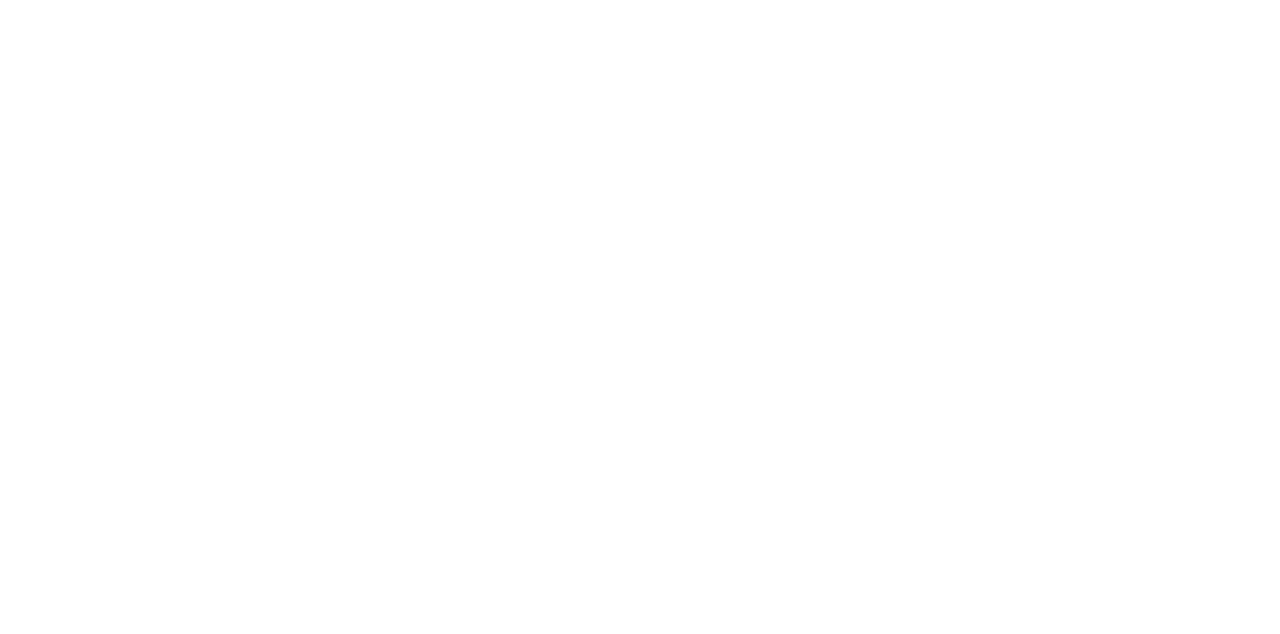
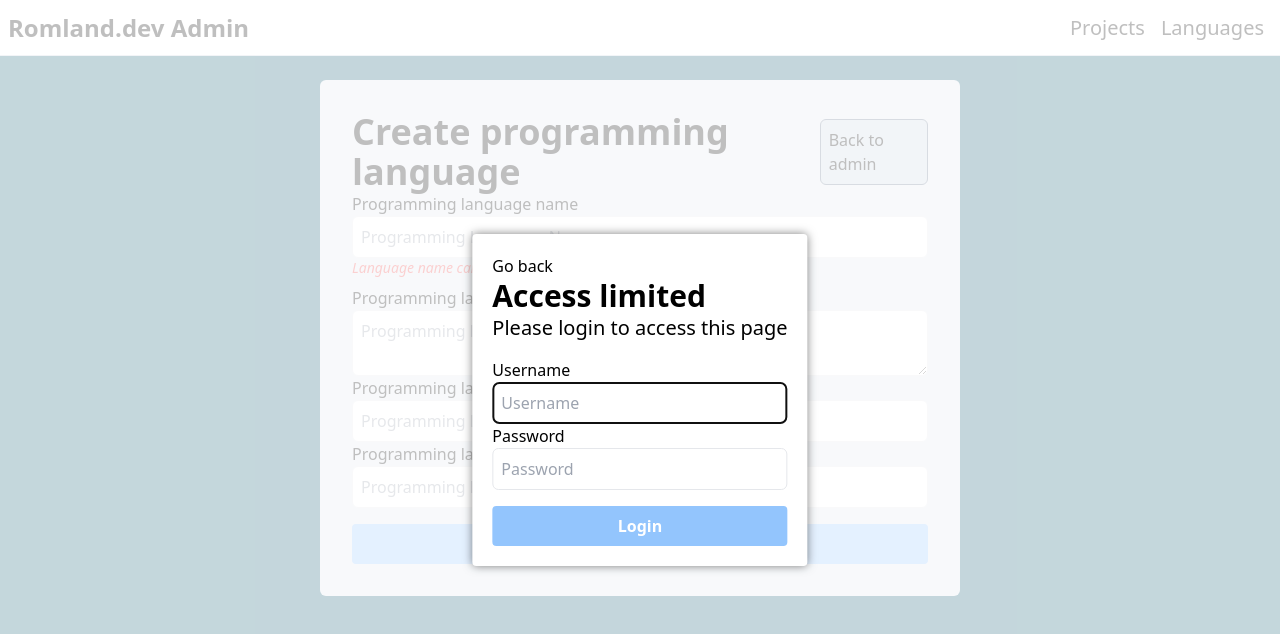
Before and after one commit to linusromlandArchives/romland.dev, a React (Vite) app in the folder frontend/: page /admin/language/create in a window 1280 px wide. Before the commit this address had no page. Shown: the top 634 px of the page. Built offline with nearby package versions, Linux system fonts and the light colour scheme; no server answers.

Commit message:
Added create programming language page

```diff
--- a/frontend/src/components/AdminNavbar.jsx
+++ b/frontend/src/components/AdminNavbar.jsx
@@ -9,7 +9,9 @@
         <>
             <LoginModal />
             <nav className="bg-white w-full h-14 border-slate-300 border-b flex items-center justify-center md:justify-between">
-                <h1 className="text-2xl font-semibold p-2 hidden md:block">Romland.dev Admin</h1>
+                <Link to="/">
+                    <h1 className="text-2xl font-semibold p-2 hidden md:block">Romland.dev Admin</h1>
+                </Link>
                 <ul className="flex">
                     <li>
                         <Link to="/admin/project" className="text-2xl md:text-xl">
--- a/frontend/src/router.jsx
+++ b/frontend/src/router.jsx
@@ -2,7 +2,7 @@
 import { Routes, Route, BrowserRouter } from 'react-router-dom';
 
 //Views import
-import { Home, Admin, AdminProjects, CreateProject, EditProject, AdminLanguages } from './views';
+import { Home, Admin, AdminProjects, CreateProject, CreateLanguage, EditProject, AdminLanguages } from './views';
 
 export default function () {
     return (
@@ -45,6 +45,14 @@
                                 </Admin>
                             }
                         />
+                        <Route
+                            path="create"
+                            element={
+                                <Admin>
+                                    <CreateLanguage />
+                                </Admin>
+                            }
+                        />
                     </Route>
                 </Route>
             </Routes>
--- a/frontend/src/views/AdminLanguages.jsx
+++ b/frontend/src/views/AdminLanguages.jsx
@@ -67,7 +67,7 @@
                 <div className="flex justify-between items-center">
                     <h1 className="text-4xl font-semibold">Programming Languages</h1>
                     <Link
-                        to="/admin/createLanguage"
+                        to="/admin/language/create"
                         className="text-black bg-slate-300 hover:bg-slate-200 border-slate-500 border rounded-md p-2 transition duration-150 ease"
                     >
                         Create a new Language
--- /dev/null
+++ b/frontend/src/views/CreateLanguage.jsx
@@ -0,0 +1,152 @@
+//External dependencies import
+import { Field, ErrorMessage, Form, Formik } from 'formik';
+import { Link } from 'react-router-dom';
+import { useNavigate } from 'react-router-dom';
+
+//Local dependencies import
+import axios from '../axios';
+import { successNotify, errorNotify } from '../components/Toast';
+
+export default () => {
+    const navigate = useNavigate();
+
+    return (
+        <div className="w-full flex justify-center">
+            <div className="w-full md:w-1/2 rounded-md bg-slate-200 p-8 mt-6">
+                <div className="flex justify-between items-center">
+                    <h1 className="text-4xl font-semibold">Create programming language</h1>
+                    <Link
+                        to="/admin/language"
+                        className="text-black bg-slate-300 hover:bg-slate-200 border-slate-500 border rounded-md p-2 transition duration-150 ease"
+                    >
+                        Back to admin
+                    </Link>
+                </div>
+                <Formik
+                    initialValues={{
+                        programmingLanguageName: '',
+                        programmingLanguageDescription: '',
+                        programmingLanguageIcon: '',
+                        programmingLanguageURL: '',
+                        created: '',
+                    }}
+                    onSubmit={async (values, { setErrors }) => {
+                        const request = await axios.post('/api/programmingLanguage/', values);
+                        const response = await request.data;
+                        if (response.success) {
+                            successNotify('Language created', {
+                                theme: 'colored',
+                                position: 'top-right',
+                            });
+                            navigate('/admin/language');
+                        } else {
+                            setErrors({
+                                created: response.error,
+                            });
+                            errorNotify('Error when creating language', {
+                                theme: 'colored',
+                                position: 'top-right',
+                            });
+                        }
+                    }}
+                    validate={(values) => {
+                        const errors = {};
+
+                        if (values.programmingLanguageName.trim() === '') {
+                            errors.programmingLanguageName = 'Language name cannot be empty';
+                        }
+
+                        if (values.programmingLanguageDescription.trim() === '') {
+                            errors.programmingLanguageDescription = 'Language description cannot be empty';
+                        }
+
+                        if (values.programmingLanguageIcon.trim() === '') {
+                            errors.programmingLanguageIcon = 'Language icon cannot be empty';
+                        }
+
+                        if (values.programmingLanguageURL.trim() === '') {
+                            errors.programmingLanguageURL = 'Language URL cannot be empty';
+                        }
+
+                        const urlRegex = /((?:(?:http?)[s]*:\/\/)?[a-z0-9-%\\&=?.]+\.[a-z]{2,4}\/?([^\s<>#%",{}\\|\\^[\]`]+)?)/gi;
+
+                        if (values.programmingLanguageIcon.trim() !== '') {
+                            if (!new RegExp(urlRegex).test(values.programmingLanguageIcon)) {
+                                errors.programmingLanguageIcon = 'Language icon is not a valid URL';
+                            }
+                        }
+
+                        if (values.programmingLanguageURL.trim() !== '') {
+                            if (!new RegExp(urlRegex).test(values.programmingLanguageURL)) {
+                                errors.programmingLanguageURL = 'Language URL is not a valid URL';
+                            }
+                        }
+
+                        return errors;
+                    }}
+                >
+                    {({ dirty, isValid }) => (
+                        <Form className="flex flex-col">
+                            <label className="flex flex-col">
+                                Programming language name
+                                <Field
+                                    name="programmingLanguageName"
+                                    placeholder="Programming Language Name"
+                                    autoComplete="off"
+                                    className="border border-gray-200 p-2 rounded-md"
+                                    autoFocus
+                                />
+                            </label>
+                            <ErrorMessage component="span" name="programmingLanguageName" className="text-red-500 text-sm mb-2 italic" />
+                            <label className="flex flex-col">
+                                Programming language description
+                                <Field
+                                    name="programmingLanguageDescription"
+                                    placeholder="Programming language description"
+                                    autoComplete="off"
+                                    as="textarea"
+                                    className="border border-gray-200 p-2 rounded-md"
+                                />
+                            </label>
+                            <ErrorMessage
+                                component="span"
+                                name="programmingLanguageDescription"
+                                className="text-red-500 text-sm mb-2 italic"
+                            />
+                            <label className="flex flex-col">
+                                <p>
+                                    Programming language icon<span className="text-sm">(This should be a url to the image!)</span>
+                                </p>
+                                <Field
+                                    name="programmingLanguageIcon"
+                                    placeholder="Programming Language Icon"
+                                    autoComplete="off"
+                                    className="border border-gray-200 p-2 rounded-md"
+                                />
+                            </label>
+                            <ErrorMessage component="span" name="programmingLanguageIcon" className="text-red-500 text-sm mb-2 italic" />
+                            <label className="flex flex-col">
+                                Programming language URL
+                                <Field
+                                    name="programmingLanguageURL"
+                                    placeholder="Programming language URL"
+                                    autoComplete="off"
+                                    className="border border-gray-200 p-2 rounded-md"
+                                />
+                            </label>
+                            <ErrorMessage component="span" name="programmingLanguageURL" className="text-red-500 text-sm mb-2 italic" />
+
+                            <ErrorMessage component="span" name="created" className="text-red-500 text-md mt-4 italic" />
+                            <input
+                                disabled={!dirty || !isValid}
+                                className="bg-blue-500 hover:bg-blue-400 disabled:bg-blue-300 mt-4 text-white font-bold py-2 px-4 rounded focus:outline-none focus:shadow-outline transition ease duration-150 cursor-pointer disabled:cursor-not-allowed"
+                                type="submit"
+                                value="Create"
+                            />
+                        </Form>
+                    )}
+                </Formik>
+            </div>
+        </div>
+    );
+};
--- a/frontend/src/views/index.js
+++ b/frontend/src/views/index.js
@@ -4,7 +4,8 @@
 import AdminProjects from './AdminProjects';
 import AdminLanguages from './AdminLanguages';
 import CreateProject from './CreateProject';
+import CreateLanguage from './CreateLanguage';
 import EditProject from './EditProject';
 
 //Export all views
-export { Home, Admin, AdminProjects, CreateProject, EditProject, AdminLanguages };
+export { Home, Admin, AdminProjects, CreateProject, CreateLanguage, EditProject, AdminLanguages };
```
